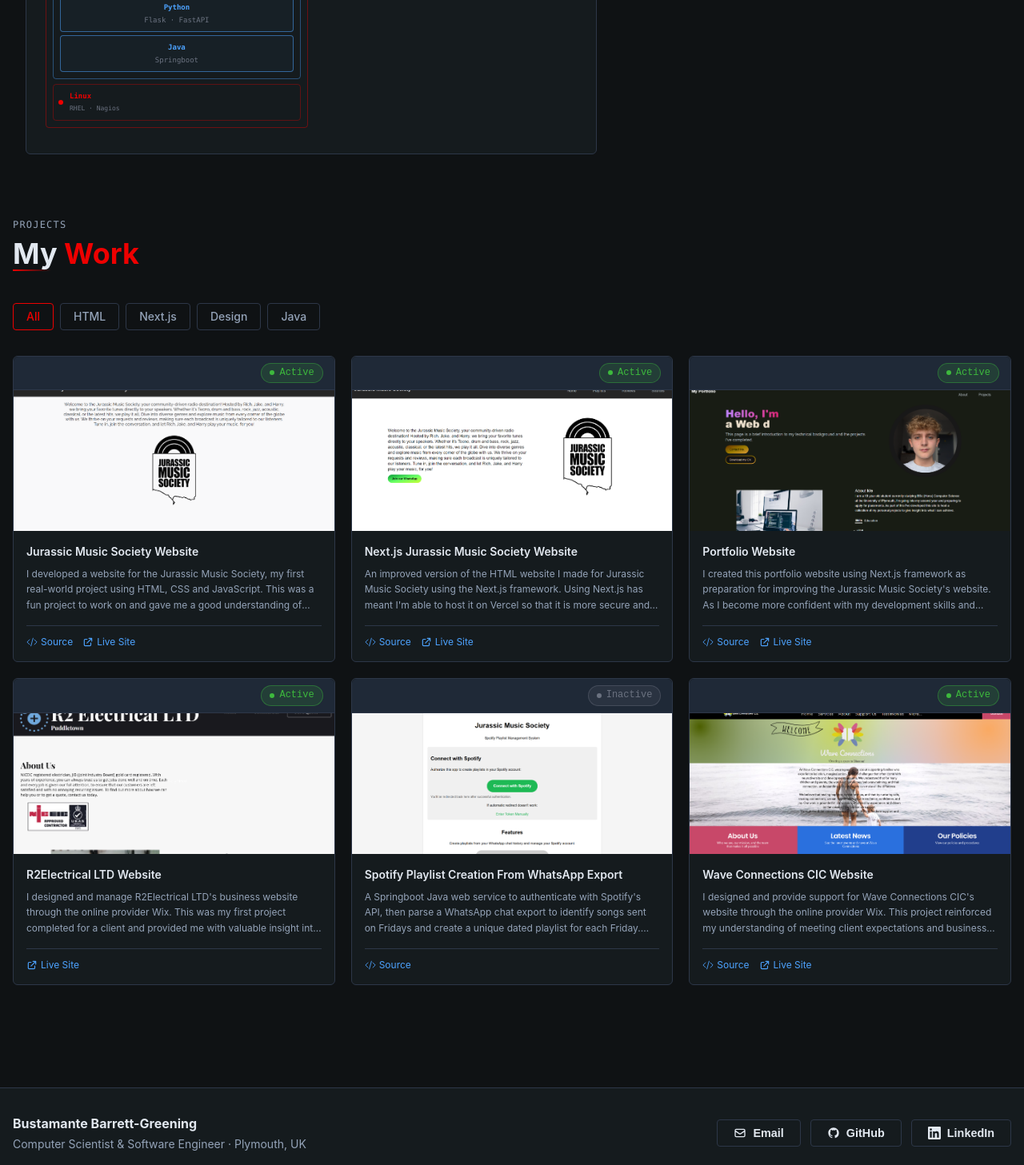
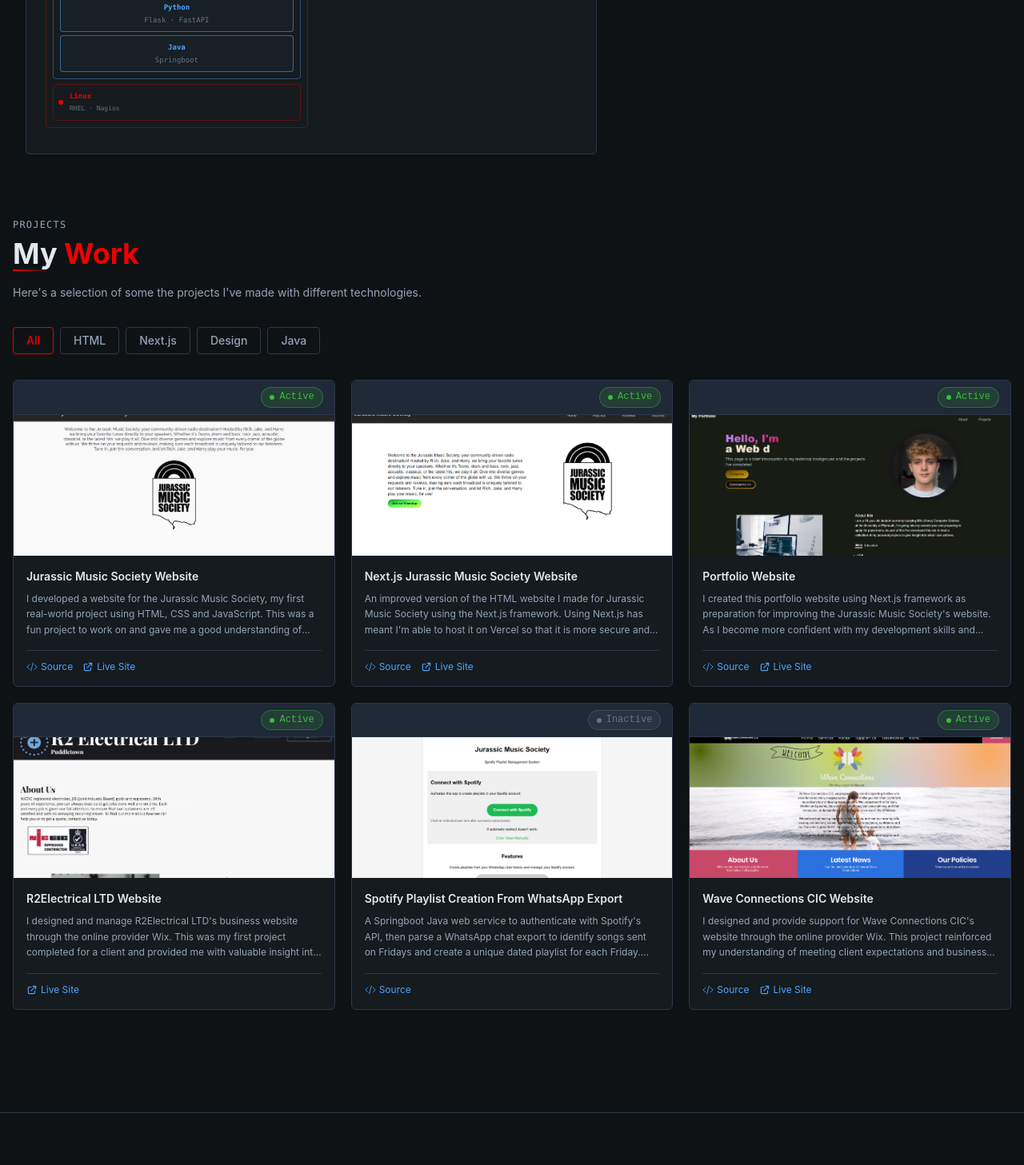
Before and after one commit to BBarrettGreening/Portfolio, a Next.js app: page / in a window 1280 px wide. Shown: the part 1330-2787 px from the top of the page at 80% size. Built offline with nearby package versions, Linux system fonts and the light colour scheme.

Commit message:
feat: General improvements

```diff
--- a/app/components/HeroSection.jsx
+++ b/app/components/HeroSection.jsx
@@ -53,7 +53,7 @@
                 </p>
                 <p>
                   This portfolio is a showcase of my personal projects and achievements alongside my academic
-                  and professional work. I&apos;m always looking for new challenges — get in touch if I can help you.
+                  and professional work.
                 </p>
               </div>
             </div>
--- a/app/components/Navbar.jsx
+++ b/app/components/Navbar.jsx
@@ -39,6 +39,7 @@
                             onClick={toggleTheme}
                             className="ml-2 p-2 text-os-text-dim hover:text-os-text transition-colors rounded"
                             aria-label="Toggle theme"
+                            title={theme === 'dark' ? 'Switch to light mode' : 'Switch to dark mode'}
                         >
                             {theme === 'dark' ? (
                                 <svg className="w-4 h-4" fill="none" stroke="currentColor" viewBox="0 0 24 24">
@@ -58,6 +59,7 @@
                             onClick={toggleTheme}
                             className="p-2 text-os-text-dim hover:text-os-text transition-colors rounded"
                             aria-label="Toggle theme"
+                            title={theme === 'dark' ? 'Switch to light mode' : 'Switch to dark mode'}
                         >
                             {theme === 'dark' ? (
                                 <svg className="w-4 h-4" fill="none" stroke="currentColor" viewBox="0 0 24 24">
--- a/app/components/ProjectSection.jsx
+++ b/app/components/ProjectSection.jsx
@@ -71,7 +71,7 @@
     return (
         <>
             {/* Section heading */}
-            <div className="mb-10">
+            <div className="mb-8">
                 <p className="text-os-text-dim text-xs font-mono uppercase tracking-widest mb-2">
                     Projects
                 </p>
@@ -79,6 +79,9 @@
                     My <span className="text-os-red">Work</span>
                 </h2>
                 <div className="os-divider mt-3"></div>
+                <p className="text-os-text-dim text-sm mt-4 max-w-2xl leading-relaxed">
+                    Here&apos;s a selection of some the projects I've made with different technologies.
+                </p>
             </div>
 
             {/* Filter tags */}
--- /dev/null
+++ b/app/components/ScrollToTop.jsx
@@ -0,0 +1,27 @@
+"use client";
+import React, { useState, useEffect } from 'react';
+
+export default function ScrollToTop() {
+  const [visible, setVisible] = useState(false);
+
+  useEffect(() => {
+    const onScroll = () => setVisible(window.scrollY > 400);
+    window.addEventListener('scroll', onScroll, { passive: true });
+    return () => window.removeEventListener('scroll', onScroll);
+  }, []);
+
+  return (
+    <button
+      onClick={() => window.scrollTo({ top: 0, behavior: 'smooth' })}
+      aria-label="Scroll to top"
+      title="Back to top"
+      className={`fixed bottom-6 right-6 z-50 p-3 rounded-full bg-os-panel border border-os-border text-os-text-dim hover:text-os-red hover:border-os-red transition-all duration-200 shadow-lg ${
+        visible ? 'opacity-100 translate-y-0' : 'opacity-0 translate-y-4 pointer-events-none'
+      }`}
+    >
+      <svg className="w-4 h-4" fill="none" stroke="currentColor" viewBox="0 0 24 24">
+        <path strokeLinecap="round" strokeLinejoin="round" strokeWidth={2} d="M5 15l7-7 7 7" />
+      </svg>
+    </button>
+  );
+}
--- a/app/layout.js
+++ b/app/layout.js
@@ -2,8 +2,27 @@
 import ThemeProvider from "./components/ThemeProvider";
 
 export const metadata = {
-  title: "Bustamante Barrett-Greening",
-  description: "Portfolio of Bustamante Barrett-Greening — Computer Scientist & Software Engineer.",
+  title: "Bustamante Barrett-Greening — DevOps Engineer",
+  description: "Portfolio of Bustamante Barrett-Greening — DevOps Engineer at HM Land Registry, BSc Computer Science student at University of Plymouth. Specialising in Linux, OpenShift, AWS, and web development.",
+  keywords: ["DevOps", "OpenShift", "AWS", "Linux", "Next.js", "Portfolio", "Computer Science", "HM Land Registry"],
+  authors: [{ name: "Bustamante Barrett-Greening" }],
+  openGraph: {
+    title: "Bustamante Barrett-Greening — DevOps Engineer",
+    description: "DevOps Engineer at HM Land Registry. BSc Computer Science at University of Plymouth. Specialising in Linux, OpenShift, AWS, and web development.",
+    url: "https://bustamantebg.uk",
+    siteName: "bustamante.bg",
+    locale: "en_GB",
+    type: "website",
+  },
+  twitter: {
+    card: "summary",
+    title: "Bustamante Barrett-Greening — DevOps Engineer",
+    description: "DevOps Engineer at HM Land Registry. BSc Computer Science at University of Plymouth.",
+  },
+  robots: {
+    index: true,
+    follow: true,
+  },
 };
 
 export default function RootLayout({ children }) {
--- a/app/page.js
+++ b/app/page.js
@@ -1,8 +1,8 @@
-import Image from "next/image";
 import HeroSection from "./components/HeroSection";
 import Navbar from "./components/Navbar";
 import AboutSection from "./components/AboutSection";
 import ProjectSection from "./components/ProjectSection";
+import ScrollToTop from "./components/ScrollToTop";
 
 export default function Home() {
   return (
@@ -14,40 +14,69 @@
         <section id="projects" className="scroll-mt-20"><ProjectSection/></section>
       </div>
 
-      {/* Footer */}
-      <footer id="contact" className="mt-8 border-t border-os-border bg-os-panel">
-        <div className="container mx-auto px-4 py-8">
-          <div className="flex flex-col md:flex-row justify-between items-center gap-6">
-            <div>
-              <p className="font-bold text-os-text">Bustamante Barrett-Greening</p>
-              <p className="text-os-text-dim text-sm mt-0.5">Computer Scientist &amp; Software Engineer · Plymouth, UK</p>
-            </div>
-            <div className="flex gap-3">
-              <a href="mailto:BBarrettGreening@proton.me" className="os-btn-secondary text-xs px-3 py-2 gap-2">
+      {/* Contact section */}
+      <section id="contact" className="scroll-mt-20 mt-8 border-t border-os-border">
+        <div className="container mx-auto px-4 py-16">
+          <div className="max-w-xl mx-auto text-center">
+            <p className="text-os-text-dim text-xs font-mono uppercase tracking-widest mb-2">Contact</p>
+            <h2 className="text-3xl md:text-4xl font-bold text-os-text mb-3">
+              Get In <span className="text-os-red">Touch</span>
+            </h2>
+            <div className="os-divider mt-3 mx-auto mb-6"></div>
+            <p className="text-os-text-dim text-sm leading-relaxed mb-8">
+              I&apos;m always open to new opportunities, collaborations, or just a chat about tech.
+              Feel free to reach out via email or connect with me on LinkedIn or GitHub.
+            </p>
+            <div className="flex flex-wrap justify-center gap-3">
+              <a
+                href="mailto:BBarrettGreening@proton.me"
+                className="os-btn-primary"
+                title="Send me an email"
+              >
                 <svg className="w-4 h-4" fill="none" stroke="currentColor" viewBox="0 0 24 24">
                   <path strokeLinecap="round" strokeLinejoin="round" strokeWidth={2} d="M3 8l7.89 5.26a2 2 0 002.22 0L21 8M5 19h14a2 2 0 002-2V7a2 2 0 00-2-2H5a2 2 0 00-2 2v10a2 2 0 002 2z" />
                 </svg>
-                Email
+                Email Me
               </a>
-              <a href="https://github.com/BBarrettGreening" target="_blank" rel="noopener noreferrer" className="os-btn-secondary text-xs px-3 py-2 gap-2">
+              <a
+                href="https://www.linkedin.com/in/bustamante-barrett-greening-820838327"
+                target="_blank"
+                rel="noopener noreferrer"
+                className="os-btn-secondary"
+                title="Connect on LinkedIn"
+              >
+                <svg className="w-4 h-4" fill="currentColor" viewBox="0 0 24 24">
+                  <path d="M20.447 20.452h-3.554v-5.569c0-1.328-.027-3.037-1.852-3.037-1.853 0-2.136 1.445-2.136 2.939v5.667H9.351V9h3.414v1.561h.046c.477-.9 1.637-1.85 3.37-1.85 3.601 0 4.267 2.37 4.267 5.455v6.286zM5.337 7.433a2.062 2.062 0 01-2.063-2.065 2.064 2.064 0 112.063 2.065zm1.782 13.019H3.555V9h3.564v11.452zM22.225 0H1.771C.792 0 0 .774 0 1.729v20.542C0 23.227.792 24 1.771 24h20.451C23.2 24 24 23.227 24 22.271V1.729C24 .774 23.2 0 22.222 0h.003z"/>
+                </svg>
+                LinkedIn
+              </a>
+              <a
+                href="https://github.com/BBarrettGreening"
+                target="_blank"
+                rel="noopener noreferrer"
+                className="os-btn-secondary"
+                title="View GitHub profile"
+              >
                 <svg className="w-4 h-4" fill="currentColor" viewBox="0 0 24 24">
                   <path fillRule="evenodd" d="M12 2C6.477 2 2 6.484 2 12.017c0 4.425 2.865 8.18 6.839 9.504.5.092.682-.217.682-.483 0-.237-.008-.868-.013-1.703-2.782.605-3.369-1.343-3.369-1.343-.454-1.158-1.11-1.466-1.11-1.466-.908-.62.069-.608.069-.608 1.003.07 1.531 1.032 1.531 1.032.892 1.53 2.341 1.088 2.91.832.092-.647.35-1.088.636-1.338-2.22-.253-4.555-1.113-4.555-4.951 0-1.093.39-1.988 1.029-2.688-.103-.253-.446-1.272.098-2.65 0 0 .84-.27 2.75 1.026A9.564 9.564 0 0112 6.844c.85.004 1.705.115 2.504.337 1.909-1.296 2.747-1.027 2.747-1.027.546 1.379.202 2.398.1 2.651.64.7 1.028 1.595 1.028 2.688 0 3.848-2.339 4.695-4.566 4.943.359.309.678.92.678 1.855 0 1.338-.012 2.419-.012 2.747 0 .268.18.58.688.482A10.019 10.019 0 0022 12.017C22 6.484 17.522 2 12 2z" clipRule="evenodd" />
                 </svg>
                 GitHub
               </a>
-              <a href="https://www.linkedin.com/in/bustamante-barrett-greening-820838327" target="_blank" rel="noopener noreferrer" className="os-btn-secondary text-xs px-3 py-2 gap-2">
-                <svg className="w-4 h-4" fill="currentColor" viewBox="0 0 24 24">
-                  <path d="M20.447 20.452h-3.554v-5.569c0-1.328-.027-3.037-1.852-3.037-1.853 0-2.136 1.445-2.136 2.939v5.667H9.351V9h3.414v1.561h.046c.477-.9 1.637-1.85 3.37-1.85 3.601 0 4.267 2.37 4.267 5.455v6.286zM5.337 7.433a2.062 2.062 0 01-2.063-2.065 2.064 2.064 0 112.063 2.065zm1.782 13.019H3.555V9h3.564v11.452zM22.225 0H1.771C.792 0 0 .774 0 1.729v20.542C0 23.227.792 24 1.771 24h20.451C23.2 24 24 23.227 24 22.271V1.729C24 .774 23.2 0 22.222 0h.003z"/>
-                </svg>
-                LinkedIn
-              </a>
             </div>
           </div>
-          <div className="border-t border-os-border mt-6 pt-5 text-center text-os-muted text-xs">
+        </div>
+      </section>
+
+      {/* Footer */}
+      <footer className="border-t border-os-border bg-os-panel">
+        <div className="container mx-auto px-4 py-6">
+          <div className="text-center text-os-muted text-xs">
             &copy; {new Date().getFullYear()} Bustamante Barrett-Greening
           </div>
         </div>
       </footer>
+
+      <ScrollToTop />
     </main>
   );
 }
```
